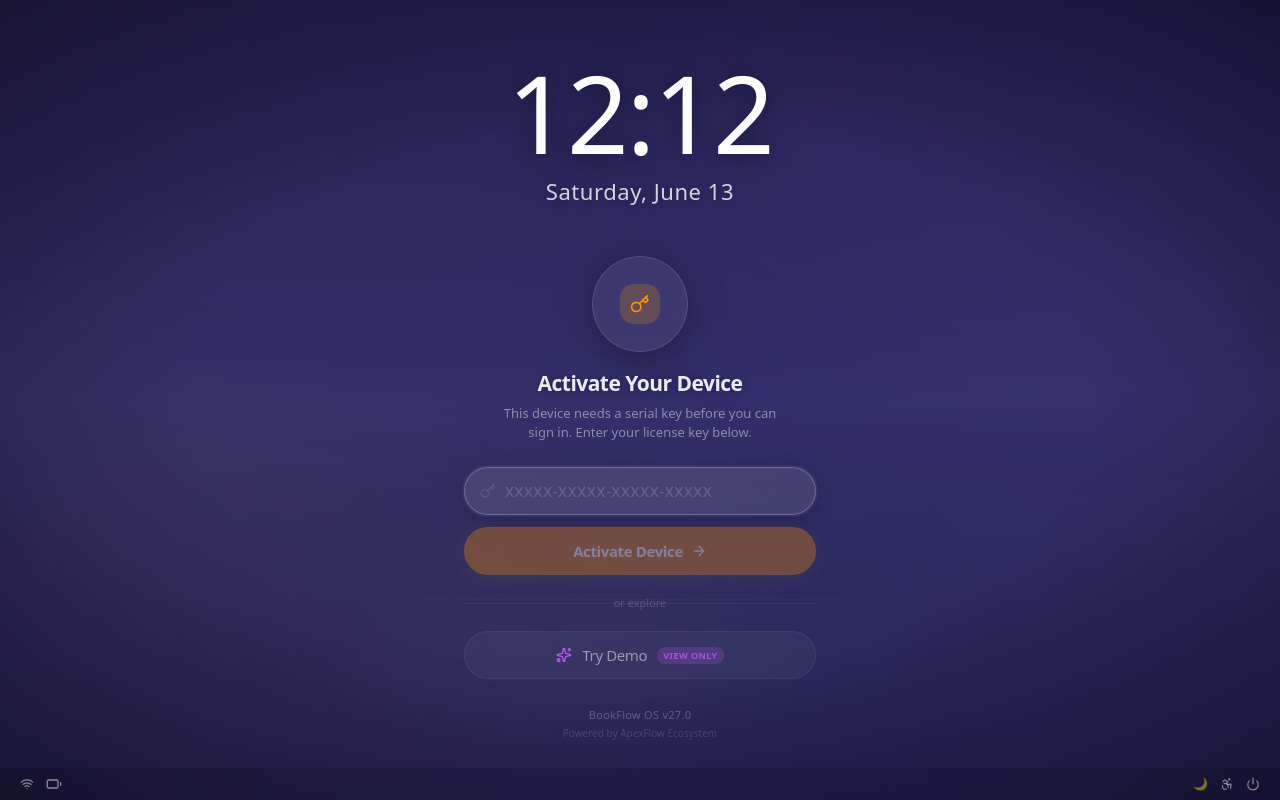
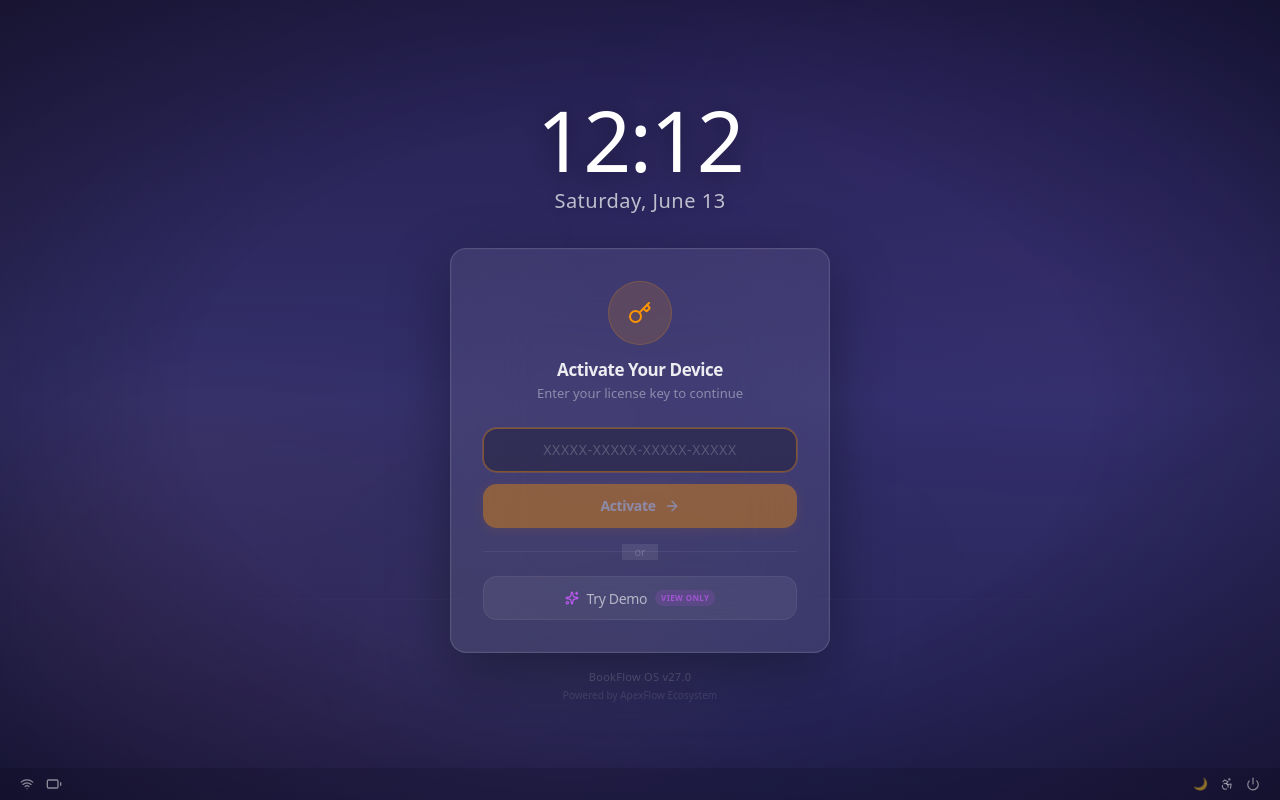
Before and after one commit to aashraf84/BookFlow, a Next.js app: page / in a window 1280 px wide. Built offline with nearby package versions, Linux system fonts and the light colour scheme.

Commit message:
redesign: login screen with proper macOS frosted glass card box

```diff
--- a/src/components/login-gate.tsx
+++ b/src/components/login-gate.tsx
@@ -35,10 +35,10 @@ function LockScreenClock() {
   if (!time) {
     return (
       <div className="text-center select-none">
-        <div className="text-[96px] sm:text-[108px] font-extralight tracking-[-0.02em] leading-none text-white drop-shadow-[0_2px_12px_rgba(0,0,0,0.4)]">
+        <div className="text-[72px] sm:text-[84px] font-extralight tracking-[-0.02em] leading-none text-white drop-shadow-[0_2px_12px_rgba(0,0,0,0.4)]">
           &ndash;&ndash;:&ndash;&ndash;
         </div>
-        <div className="text-[20px] sm:text-[22px] font-light text-white/80 mt-2 drop-shadow-[0_1px_4px_rgba(0,0,0,0.3)] tracking-wide">
+        <div className="text-[18px] sm:text-[20px] font-light text-white/70 mt-1 drop-shadow-[0_1px_4px_rgba(0,0,0,0.3)] tracking-wide">
           &nbsp;
         </div>
       </div>
@@ -51,10 +51,10 @@ function LockScreenClock() {
 
   return (
     <div className="text-center select-none">
-      <div className="text-[96px] sm:text-[108px] font-extralight tracking-[-0.02em] leading-none text-white drop-shadow-[0_2px_12px_rgba(0,0,0,0.4)]">
+      <div className="text-[72px] sm:text-[84px] font-extralight tracking-[-0.02em] leading-none text-white drop-shadow-[0_2px_12px_rgba(0,0,0,0.4)]">
         {displayHours}:{minutes}
       </div>
-      <div className="text-[20px] sm:text-[22px] font-light text-white/80 mt-2 drop-shadow-[0_1px_4px_rgba(0,0,0,0.3)] tracking-wide">
+      <div className="text-[18px] sm:text-[20px] font-light text-white/70 mt-1 drop-shadow-[0_1px_4px_rgba(0,0,0,0.3)] tracking-wide">
         {days[time.getDay()]}, {months[time.getMonth()]} {time.getDate()}
       </div>
     </div>
@@ -206,7 +206,6 @@ export function LoginGate() {
         localStorage.setItem('bf_device_activated', 'true')
         setDeviceActivated(true)
         setStage('activation-success')
-        // Auto-transition to login after success animation
         setTimeout(() => setStage('login'), 1500)
       } else {
         setError(data.error || data.message || 'Invalid serial key')
@@ -286,7 +285,7 @@ export function LoginGate() {
       <div className="relative z-10 flex flex-col items-center w-full">
 
         {/* Clock — always visible at top */}
-        <div className="mb-8 sm:mb-12">
+        <div className="mb-6 sm:mb-8">
           <LockScreenClock />
         </div>
 
@@ -295,31 +294,29 @@ export function LoginGate() {
           {stage === 'serial-key' && (
             <motion.div
               key="serial-key"
-              initial={{ opacity: 0, y: 30, scale: 0.96 }}
+              initial={{ opacity: 0, y: 20, scale: 0.97 }}
               animate={{ opacity: 1, y: 0, scale: 1 }}
-              exit={{ opacity: 0, y: -30, scale: 0.96 }}
-              transition={{ duration: 0.5, ease: [0.25, 0.1, 0.25, 1] }}
-              className="flex flex-col items-center w-full max-w-[400px] px-6"
+              exit={{ opacity: 0, y: -20, scale: 0.97 }}
+              transition={{ duration: 0.4, ease: [0.25, 0.1, 0.25, 1] }}
+              className="w-full max-w-[380px] mx-6"
             >
-              {/* Key Icon */}
-              <div className="w-[80px] h-[80px] sm:w-[96px] sm:h-[96px] rounded-full bg-white/[0.07] backdrop-blur-2xl border-[0.5px] border-white/[0.12] flex items-center justify-center shadow-[0_8px_40px_rgba(0,0,0,0.3)] mb-4">
-                <div className="flex items-center justify-center w-10 h-10 rounded-xl bg-[#FF9500]/20">
-                  <Key className="size-5 text-[#FF9500]" strokeWidth={2} />
+              {/* macOS Frosted Glass Card */}
+              <div className="rounded-2xl bg-white/[0.08] backdrop-blur-2xl border border-white/[0.12] shadow-[0_20px_60px_rgba(0,0,0,0.35),0_0_0_0.5px_rgba(255,255,255,0.05)_inset] p-8">
+                {/* Avatar + Title */}
+                <div className="flex flex-col items-center mb-6">
+                  <div className="w-[64px] h-[64px] rounded-full bg-[#FF9500]/15 border border-[#FF9500]/20 flex items-center justify-center mb-3">
+                    <Key className="size-6 text-[#FF9500]" strokeWidth={2} />
                   </div>
+                  <h2 className="text-[17px] font-semibold text-white/90 mb-0.5">
+                    Activate Your Device
+                  </h2>
+                  <p className="text-[13px] text-white/40 text-center">
+                    Enter your license key to continue
+                  </p>
                 </div>
 
-              {/* Title */}
-              <h2 className="text-[19px] sm:text-[21px] font-semibold text-white/90 mb-1 drop-shadow-[0_1px_3px_rgba(0,0,0,0.3)]">
-                Activate Your Device
-              </h2>
-              <p className="text-[13px] text-white/45 mb-6 text-center max-w-[280px]">
-                This device needs a serial key before you can sign in. Enter your license key below.
-              </p>
-
                 {/* Serial Key Input */}
-              <div className="w-full space-y-3">
-                <div className="relative">
-                  <Key className="absolute left-4 top-1/2 -translate-y-1/2 size-4 text-white/25" strokeWidth={2} />
+                <div className="space-y-3">
                   <input
                     type="text"
                     placeholder="XXXXX-XXXXX-XXXXX-XXXXX"
@@ -327,14 +324,13 @@ export function LoginGate() {
                     onChange={(e) => { setSerialKey(e.target.value.toUpperCase()); setError('') }}
                     onKeyDown={(e) => handleKeyDown(e, handleActivate)}
                     disabled={isActivating}
-                    className="w-full h-12 pl-10 pr-4 rounded-full bg-white/[0.07] backdrop-blur-xl border-[0.5px] border-white/[0.1] text-white/90 placeholder:text-white/20 text-[15px] font-medium tracking-wider outline-none focus:border-white/[0.22] focus:bg-white/[0.1] focus:ring-2 focus:ring-white/[0.06] transition-all duration-200 shadow-[0_4px_20px_rgba(0,0,0,0.2)]"
+                    className="w-full h-11 px-4 rounded-xl bg-black/20 border border-white/[0.08] text-white/90 placeholder:text-white/20 text-[14px] font-medium tracking-wider outline-none focus:border-[#FF9500]/40 focus:bg-black/25 focus:ring-1 focus:ring-[#FF9500]/20 transition-all duration-200 text-center"
                     autoFocus
                   />
-                </div>
 
                   {error && (
                     <motion.p
-                    initial={{ opacity: 0, y: -5 }}
+                      initial={{ opacity: 0, y: -4 }}
                       animate={{ opacity: 1, y: 0 }}
                       className="text-[12px] text-[#FF453A] text-center flex items-center justify-center gap-1.5"
                     >
@@ -347,7 +343,7 @@ export function LoginGate() {
                   <button
                     onClick={handleActivate}
                     disabled={isActivating || !serialKey.trim()}
-                  className="w-full h-12 rounded-full bg-[#FF9500]/80 backdrop-blur-xl border-[0.5px] border-[#FF9500]/30 text-white text-[15px] font-semibold tracking-tight shadow-[0_4px_20px_rgba(255,149,0,0.2)] hover:bg-[#FF9500] hover:border-[#FF9500]/50 disabled:opacity-40 disabled:cursor-not-allowed transition-all duration-200 flex items-center justify-center gap-2"
+                    className="w-full h-11 rounded-xl bg-[#FF9500] text-white text-[14px] font-semibold tracking-tight shadow-[0_2px_12px_rgba(255,149,0,0.25)] hover:bg-[#FF9F0A] active:bg-[#E88E00] disabled:opacity-40 disabled:cursor-not-allowed transition-all duration-150 flex items-center justify-center gap-2"
                   >
                     {isActivating ? (
                       <motion.div
@@ -357,19 +353,20 @@ export function LoginGate() {
                       />
                     ) : (
                       <>
-                      Activate Device
+                        Activate
                         <ArrowRight className="size-4" strokeWidth={2} />
                       </>
                     )}
                   </button>
+                </div>
 
-                {/* Separator */}
-                <div className="relative py-2">
+                {/* Divider */}
+                <div className="relative my-4">
                   <div className="absolute inset-0 flex items-center">
                     <div className="w-full border-t border-white/[0.06]" />
                   </div>
                   <div className="relative flex justify-center">
-                    <span className="px-3 text-[11px] text-white/20 bg-transparent">or explore</span>
+                    <span className="px-3 text-[11px] text-white/20 bg-[rgba(255,255,255,0.08)] backdrop-blur-xl">or</span>
                   </div>
                 </div>
 
@@ -377,7 +374,7 @@ export function LoginGate() {
                 <button
                   onClick={handleDemoLogin}
                   disabled={isLoggingIn}
-                  className="w-full h-12 rounded-full bg-white/[0.04] border-[0.5px] border-white/[0.06] text-white/50 hover:text-white/70 hover:bg-white/[0.07] hover:border-white/[0.1] text-[15px] font-medium tracking-tight transition-all duration-200 flex items-center justify-center gap-2.5"
+                  className="w-full h-11 rounded-xl bg-white/[0.06] border border-white/[0.06] text-white/60 hover:text-white/80 hover:bg-white/[0.1] text-[14px] font-medium tracking-tight transition-all duration-150 flex items-center justify-center gap-2"
                 >
                   {isLoggingIn ? (
                     <motion.div
@@ -387,18 +384,18 @@ export function LoginGate() {
                     />
                   ) : (
                     <>
-                      <Sparkles className="size-4 text-[#BF5AF2]" strokeWidth={2} />
+                      <Sparkles className="size-3.5 text-[#BF5AF2]" strokeWidth={2} />
                       <span>Try Demo</span>
-                      <span className="text-[9px] px-1.5 py-0.5 rounded-md bg-[#BF5AF2]/20 text-[#BF5AF2]/80 font-bold uppercase tracking-wider">View Only</span>
+                      <span className="text-[8px] px-1.5 py-0.5 rounded-md bg-[#BF5AF2]/15 text-[#BF5AF2]/70 font-bold uppercase tracking-wider">View Only</span>
                     </>
                   )}
                 </button>
+              </div>
 
-                {/* Version & branding */}
+              {/* Version & branding — outside card */}
               <div className="flex flex-col items-center pt-4 gap-0.5">
-                  <p className="text-[11px] text-white/25 font-medium tracking-wide">BookFlow OS v27.0</p>
-                  <p className="text-[10px] text-white/15">Powered by ApexFlow Ecosystem</p>
-                </div>
+                <p className="text-[11px] text-white/20 font-medium tracking-wide">BookFlow OS v27.0</p>
+                <p className="text-[10px] text-white/12">Powered by ApexFlow Ecosystem</p>
               </div>
             </motion.div>
           )}
@@ -411,21 +408,22 @@ export function LoginGate() {
               animate={{ opacity: 1, scale: 1 }}
               exit={{ opacity: 0, scale: 0.9 }}
               transition={{ duration: 0.4, ease: [0.25, 0.1, 0.25, 1] }}
-              className="flex flex-col items-center"
+              className="w-full max-w-[300px] mx-6"
             >
+              <div className="rounded-2xl bg-white/[0.08] backdrop-blur-2xl border border-white/[0.12] shadow-[0_20px_60px_rgba(0,0,0,0.35)] p-8 flex flex-col items-center">
                 <motion.div
                   initial={{ scale: 0 }}
                   animate={{ scale: 1 }}
                   transition={{ delay: 0.1, type: 'spring', stiffness: 200, damping: 15 }}
-                className="w-[80px] h-[80px] rounded-full bg-[#30D158]/20 border-[0.5px] border-[#30D158]/30 flex items-center justify-center shadow-[0_8px_40px_rgba(48,209,88,0.15)]"
+                  className="w-[64px] h-[64px] rounded-full bg-[#30D158]/15 border border-[#30D158]/20 flex items-center justify-center"
                 >
-                <Check className="size-9 text-[#30D158]" strokeWidth={2.5} />
+                  <Check className="size-7 text-[#30D158]" strokeWidth={2.5} />
                 </motion.div>
                 <motion.p
-                initial={{ opacity: 0, y: 10 }}
+                  initial={{ opacity: 0, y: 8 }}
                   animate={{ opacity: 1, y: 0 }}
                   transition={{ delay: 0.3 }}
-                className="text-[17px] font-semibold text-white/90 mt-4 drop-shadow-[0_1px_3px_rgba(0,0,0,0.3)]"
+                  className="text-[17px] font-semibold text-white/90 mt-4"
                 >
                   Device Activated
                 </motion.p>
@@ -433,10 +431,11 @@ export function LoginGate() {
                   initial={{ opacity: 0 }}
                   animate={{ opacity: 1 }}
                   transition={{ delay: 0.5 }}
-                className="text-[13px] text-white/45 mt-1"
+                  className="text-[13px] text-white/40 mt-1"
                 >
                   Preparing sign in...
                 </motion.p>
+              </div>
             </motion.div>
           )}
 
@@ -444,30 +443,30 @@ export function LoginGate() {
           {stage === 'login' && (
             <motion.div
               key="login"
-              initial={{ opacity: 0, y: 30, scale: 0.96 }}
+              initial={{ opacity: 0, y: 20, scale: 0.97 }}
               animate={{ opacity: 1, y: 0, scale: 1 }}
-              exit={{ opacity: 0, y: -30, scale: 0.96 }}
-              transition={{ duration: 0.5, ease: [0.25, 0.1, 0.25, 1] }}
-              className="flex flex-col items-center w-full max-w-[400px] px-6"
+              exit={{ opacity: 0, y: -20, scale: 0.97 }}
+              transition={{ duration: 0.4, ease: [0.25, 0.1, 0.25, 1] }}
+              className="w-full max-w-[380px] mx-6"
             >
-              {/* User Avatar */}
-              <div className="w-[80px] h-[80px] sm:w-[96px] sm:h-[96px] rounded-full bg-white/[0.07] backdrop-blur-2xl border-[0.5px] border-white/[0.12] flex items-center justify-center shadow-[0_8px_40px_rgba(0,0,0,0.3)] mb-4">
-                <User className="size-9 sm:size-10 text-white/60" strokeWidth={1.3} />
+              {/* macOS Frosted Glass Card */}
+              <div className="rounded-2xl bg-white/[0.08] backdrop-blur-2xl border border-white/[0.12] shadow-[0_20px_60px_rgba(0,0,0,0.35),0_0_0_0.5px_rgba(255,255,255,0.05)_inset] p-8">
+                {/* Avatar + Title */}
+                <div className="flex flex-col items-center mb-6">
+                  <div className="w-[64px] h-[64px] rounded-full bg-white/[0.08] border border-white/[0.1] flex items-center justify-center mb-3">
+                    <User className="size-7 text-white/50" strokeWidth={1.5} />
+                  </div>
+                  <h2 className="text-[17px] font-semibold text-white/90 mb-0.5">
+                    Sign In
+                  </h2>
+                  <p className="text-[13px] text-white/40">
+                    Enter your credentials to continue
+                  </p>
                 </div>
 
-              {/* User Name */}
-              <h2 className="text-[19px] sm:text-[21px] font-semibold text-white/90 mb-1 drop-shadow-[0_1px_3px_rgba(0,0,0,0.3)]">
-                Sign In
-              </h2>
-              <p className="text-[13px] text-white/45 mb-6">
-                Enter your credentials to continue
-              </p>
-
                 {/* Login Fields */}
-              <div className="w-full space-y-3">
+                <div className="space-y-3">
                   {/* Email Field */}
-                <div className="relative">
-                  <User className="absolute left-4 top-1/2 -translate-y-1/2 size-4 text-white/25" strokeWidth={2} />
                   <input
                     type="email"
                     placeholder="Email address"
@@ -475,14 +474,12 @@ export function LoginGate() {
                     onChange={(e) => { setEmail(e.target.value); setError('') }}
                     onKeyDown={(e) => handleKeyDown(e, handleLogin)}
                     disabled={isLoggingIn}
-                    className="w-full h-12 pl-10 pr-4 rounded-full bg-white/[0.07] backdrop-blur-xl border-[0.5px] border-white/[0.1] text-white/90 placeholder:text-white/20 text-[15px] font-medium outline-none focus:border-white/[0.22] focus:bg-white/[0.1] focus:ring-2 focus:ring-white/[0.06] transition-all duration-200 shadow-[0_4px_20px_rgba(0,0,0,0.2)]"
+                    className="w-full h-11 px-4 rounded-xl bg-black/20 border border-white/[0.08] text-white/90 placeholder:text-white/20 text-[14px] font-medium outline-none focus:border-white/[0.18] focus:bg-black/25 focus:ring-1 focus:ring-white/[0.06] transition-all duration-200"
                     autoFocus
                   />
-                </div>
 
                   {/* Password Field */}
                   <div className="relative">
-                  <Lock className="absolute left-4 top-1/2 -translate-y-1/2 size-4 text-white/25" strokeWidth={2} />
                     <input
                       type={showPassword ? 'text' : 'password'}
                       placeholder="Password"
@@ -490,12 +487,12 @@ export function LoginGate() {
                       onChange={(e) => { setPassword(e.target.value); setError('') }}
                       onKeyDown={(e) => handleKeyDown(e, handleLogin)}
                       disabled={isLoggingIn}
-                    className="w-full h-12 pl-10 pr-12 rounded-full bg-white/[0.07] backdrop-blur-xl border-[0.5px] border-white/[0.1] text-white/90 placeholder:text-white/20 text-[15px] font-medium outline-none focus:border-white/[0.22] focus:bg-white/[0.1] focus:ring-2 focus:ring-white/[0.06] transition-all duration-200 shadow-[0_4px_20px_rgba(0,0,0,0.2)]"
+                      className="w-full h-11 pl-4 pr-11 rounded-xl bg-black/20 border border-white/[0.08] text-white/90 placeholder:text-white/20 text-[14px] font-medium outline-none focus:border-white/[0.18] focus:bg-black/25 focus:ring-1 focus:ring-white/[0.06] transition-all duration-200"
                     />
                     <button
                       type="button"
                       onClick={() => setShowPassword(!showPassword)}
-                    className="absolute right-4 top-1/2 -translate-y-1/2 text-white/25 hover:text-white/60 transition-colors"
+                      className="absolute right-3 top-1/2 -translate-y-1/2 text-white/25 hover:text-white/50 transition-colors p-1"
                     >
                       {showPassword ? <EyeOff className="size-4" strokeWidth={2} /> : <Eye className="size-4" strokeWidth={2} />}
                     </button>
@@ -503,7 +500,7 @@ export function LoginGate() {
 
                   {error && (
                     <motion.p
-                    initial={{ opacity: 0, y: -5 }}
+                      initial={{ opacity: 0, y: -4 }}
                       animate={{ opacity: 1, y: 0 }}
                       className="text-[12px] text-[#FF453A] text-center flex items-center justify-center gap-1.5"
                     >
@@ -516,7 +513,7 @@ export function LoginGate() {
                   <button
                     onClick={handleLogin}
                     disabled={isLoggingIn || !email.trim() || !password.trim()}
-                  className="w-full h-12 rounded-full bg-white/[0.14] backdrop-blur-xl border-[0.5px] border-white/[0.12] text-white/90 text-[15px] font-semibold tracking-tight shadow-[0_4px_20px_rgba(0,0,0,0.2)] hover:bg-white/[0.2] hover:border-white/[0.2] disabled:opacity-40 disabled:cursor-not-allowed transition-all duration-200 flex items-center justify-center gap-2"
+                    className="w-full h-11 rounded-xl bg-white/[0.15] border border-white/[0.1] text-white/90 text-[14px] font-semibold tracking-tight shadow-[0_2px_12px_rgba(0,0,0,0.15)] hover:bg-white/[0.22] active:bg-white/[0.10] disabled:opacity-40 disabled:cursor-not-allowed transition-all duration-150 flex items-center justify-center gap-2"
                   >
                     {isLoggingIn ? (
                       <motion.div
@@ -531,14 +528,15 @@ export function LoginGate() {
                       </>
                     )}
                   </button>
+                </div>
 
-                {/* Separator */}
-                <div className="relative py-2">
+                {/* Divider */}
+                <div className="relative my-4">
                   <div className="absolute inset-0 flex items-center">
                     <div className="w-full border-t border-white/[0.06]" />
                   </div>
                   <div className="relative flex justify-center">
-                    <span className="px-3 text-[11px] text-white/20 bg-transparent">or</span>
+                    <span className="px-3 text-[11px] text-white/20 bg-[rgba(255,255,255,0.08)] backdrop-blur-xl">or</span>
                   </div>
                 </div>
 
@@ -546,7 +544,7 @@ export function LoginGate() {
                 <button
                   onClick={handleDemoLogin}
                   disabled={isLoggingIn}
-                  className="w-full h-12 rounded-full bg-white/[0.04] border-[0.5px] border-white/[0.06] text-white/50 hover:text-white/70 hover:bg-white/[0.07] hover:border-white/[0.1] text-[15px] font-medium tracking-tight transition-all duration-200 flex items-center justify-center gap-2.5"
+                  className="w-full h-11 rounded-xl bg-white/[0.06] border border-white/[0.06] text-white/60 hover:text-white/80 hover:bg-white/[0.1] text-[14px] font-medium tracking-tight transition-all duration-150 flex items-center justify-center gap-2"
                 >
                   {isLoggingIn ? (
                     <motion.div
@@ -556,18 +554,18 @@ export function LoginGate() {
                     />
                   ) : (
                     <>
-                      <Sparkles className="size-4 text-[#BF5AF2]" strokeWidth={2} />
+                      <Sparkles className="size-3.5 text-[#BF5AF2]" strokeWidth={2} />
                       <span>Try Demo</span>
-                      <span className="text-[9px] px-1.5 py-0.5 rounded-md bg-[#BF5AF2]/20 text-[#BF5AF2]/80 font-bold uppercase tracking-wider">View Only</span>
+                      <span className="text-[8px] px-1.5 py-0.5 rounded-md bg-[#BF5AF2]/15 text-[#BF5AF2]/70 font-bold uppercase tracking-wider">View Only</span>
                     </>
                   )}
                 </button>
+              </div>
 
-                {/* Version & branding */}
+              {/* Version & branding — outside card */}
               <div className="flex flex-col items-center pt-4 gap-0.5">
-                  <p className="text-[11px] text-white/25 font-medium tracking-wide">BookFlow OS v27.0</p>
-                  <p className="text-[10px] text-white/15">Powered by ApexFlow Ecosystem</p>
-                </div>
+                <p className="text-[11px] text-white/20 font-medium tracking-wide">BookFlow OS v27.0</p>
+                <p className="text-[10px] text-white/12">Powered by ApexFlow Ecosystem</p>
               </div>
             </motion.div>
           )}
```
Also changed, not shown: upload/pasted_image_1781358148296.png (added), 1 other file (tests, documents, lock files or other folders). Lines whose indentation alone changed are shown as unchanged.
